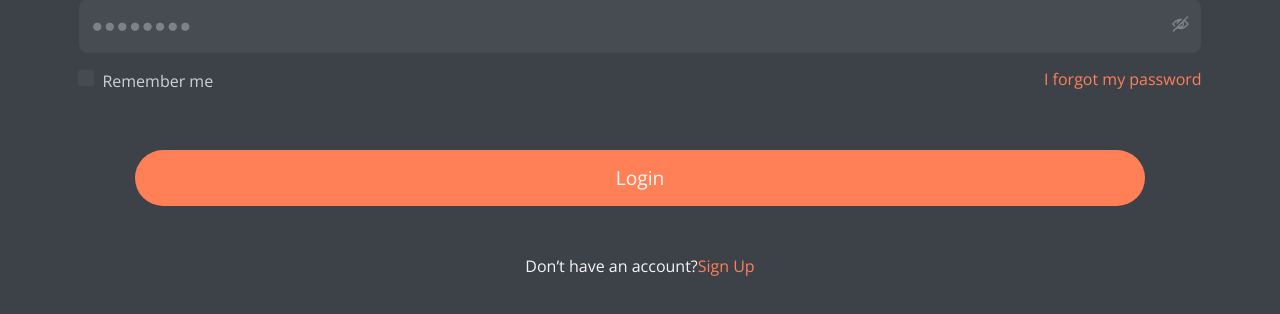
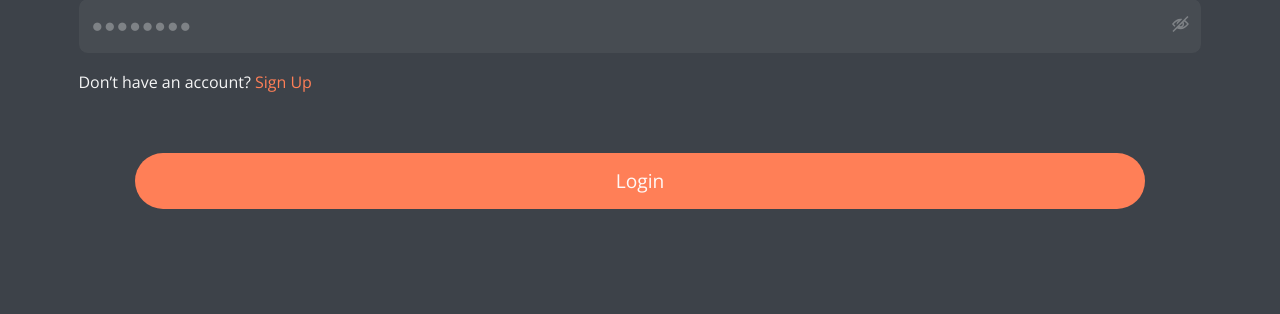
Before and after one commit to iconfess-app/frontend, a React (Create React App) app: page /login in a window 1280 px wide. Shown: the part 406-720 px from the top of the page. Built offline with nearby package versions, Linux system fonts and the light colour scheme; no server answers.

Commit message:
Fixes login page

```diff
--- a/src/views/auth/Login.js
+++ b/src/views/auth/Login.js
@@ -208,27 +208,33 @@ class Login extends Component {
                 )}
             </span>
             <div className="group-form__helpers">
-              <label className="group-form__checkbox">
+              <p>
+                Don’t have an account?
+                <a href="/signup" className="red-link">
+                  &nbsp;Sign Up
+                </a>
+              </p>
+              {/* <label className="group-form__checkbox">
                 Remember me
                 <input type="checkbox" name="rememberMe" id="rememberMe" />
                 <span className="group-form__checkbox__check"></span>
               </label>
-              <span className="group-form__helper-password">I forgot my password</span>
+              <span className="group-form__helper-password">I forgot my password</span> */}
             </div>
             <button type="submit" value="Login" className="btn btn-primary">
               Login
             </button>
-            <div className="group-form__footer">
+            {/* <div className="group-form__footer">
               <p>
                 Don’t have an account?
                 <a href="/signup" className="red-link">
                   Sign Up
                 </a>
               </p>
-            </div>
+            </div> */}
           </form>
         </div>
-      </div>
+      </div >
     );
   }
 }
```
